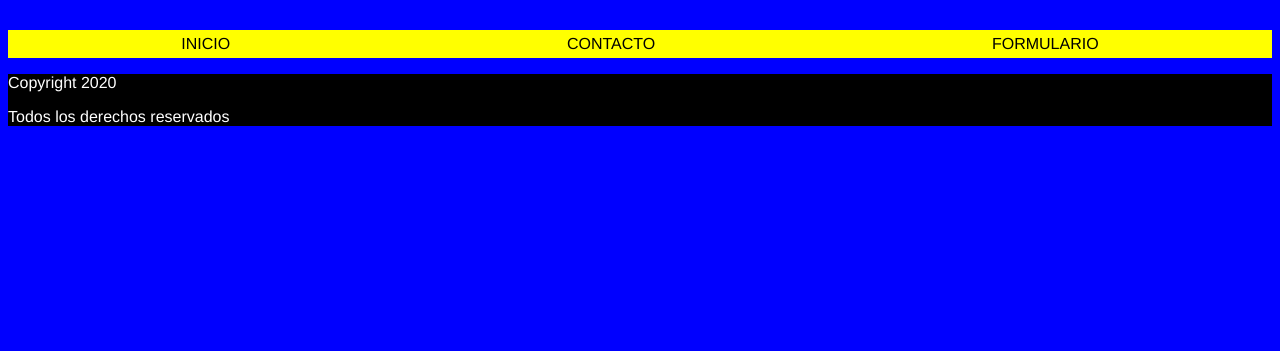
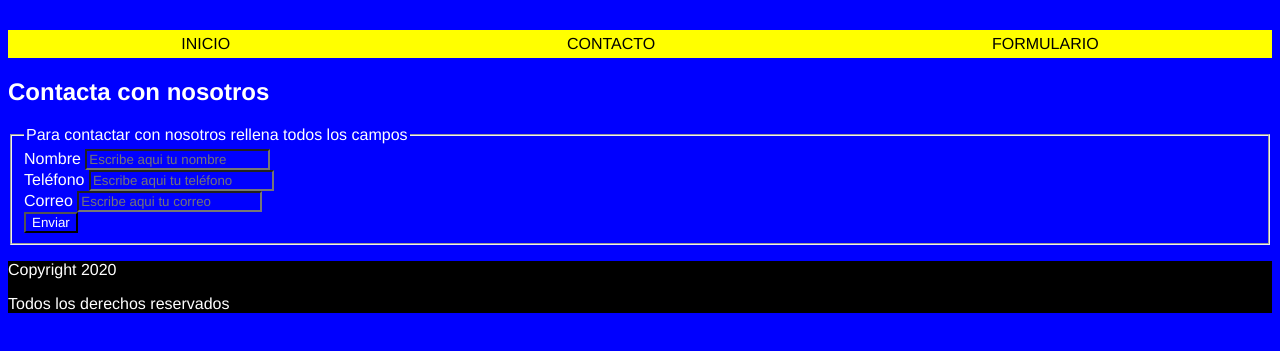
Before and after one commit to valdehitavictor/Primeraweb, a plain HTML site: page formulario.html in a window 1280 px wide. Shown: the part 95-446 px from the top of the page. Drawn offline with Linux system fonts and the light colour scheme.

Commit message:
creando formulario

```diff
--- a/formulario.html
+++ b/formulario.html
@@ -15,7 +15,30 @@
         <a href="formulario.html">Formulario</a>
     </nav>
 <main>
+    <h2>Contacta con nosotros</h2>
+    <form>
+            <fieldset>
+                <legend>Para contactar con nosotros rellena todos los campos</legend>
+                <div>
+                    <label>Nombre</label>
+                    <input type="text" placeholder="Escribe aqui tu nombre">
+                </div>
+                <div>
+                    <label>Teléfono</label>
+                    <input type="tel" placeholder="Escribe aqui tu teléfono">
+                </div>
+                <div>
+                    <label>Correo</label>
+                    <input type="email" placeholder="Escribe aqui tu correo">
+                </div>
+                <div>
+                    <input type="submit" value="Enviar">
+                </div>
 
+            </fieldset>
+
+
+    </form>
 </main>
 <footer>
     <p> Copyright 2020</p>
```
